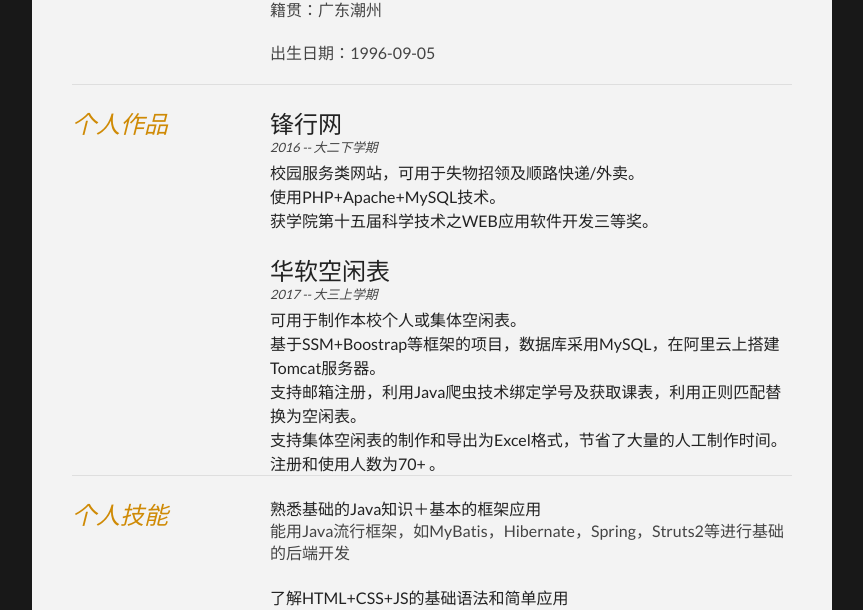
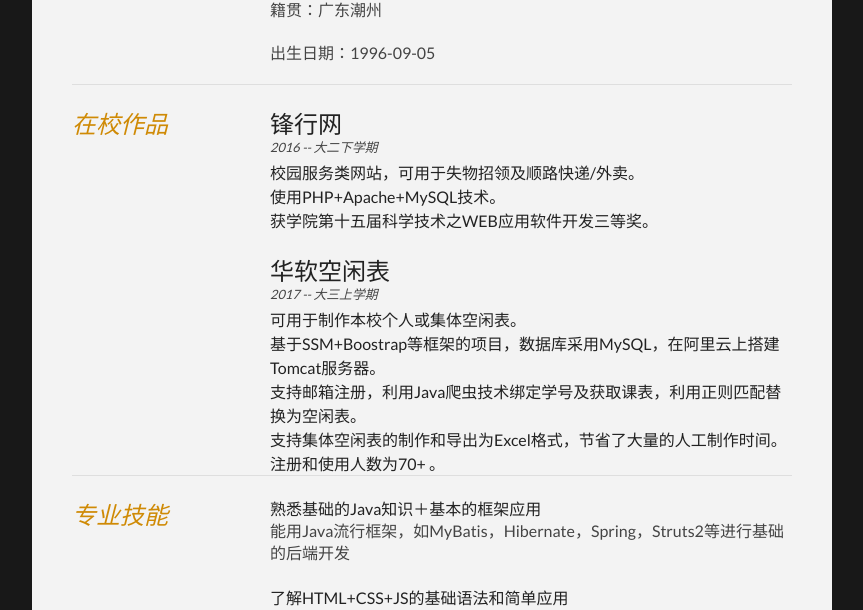
Before and after one commit to ProgramApeCrj/programapecrj.github.io, a Jekyll site: the page built from _posts/2018-05-01-resume.html, in a window 1280 px wide. Shown: the part 330-940 px from the top of the page, without its empty margins (208-1071 px from the left). Built offline with Jekyll 4.4.1, drawn with Linux system fonts in a browser that asks for light colours.

Commit message:
Update 2018-05-01-resume.html

```diff
--- a/_posts/2018-05-01-resume.html
+++ b/_posts/2018-05-01-resume.html
@@ -63,7 +63,7 @@ title : 我的个人简历（分类：个人信息）
 
 		<section>
 			<div class="sectionTitle">
-				<h1>个人作品</h1>
+				<h1>在校作品</h1>
 			</div>
 
 			<div class="sectionContent">
@@ -95,7 +95,7 @@ title : 我的个人简历（分类：个人信息）
 
 		<section>
 			<div class="sectionTitle">
-				<h1>个人技能</h1>
+				<h1>专业技能</h1>
 			</div>
 
 			<div class="sectionContent">
```
